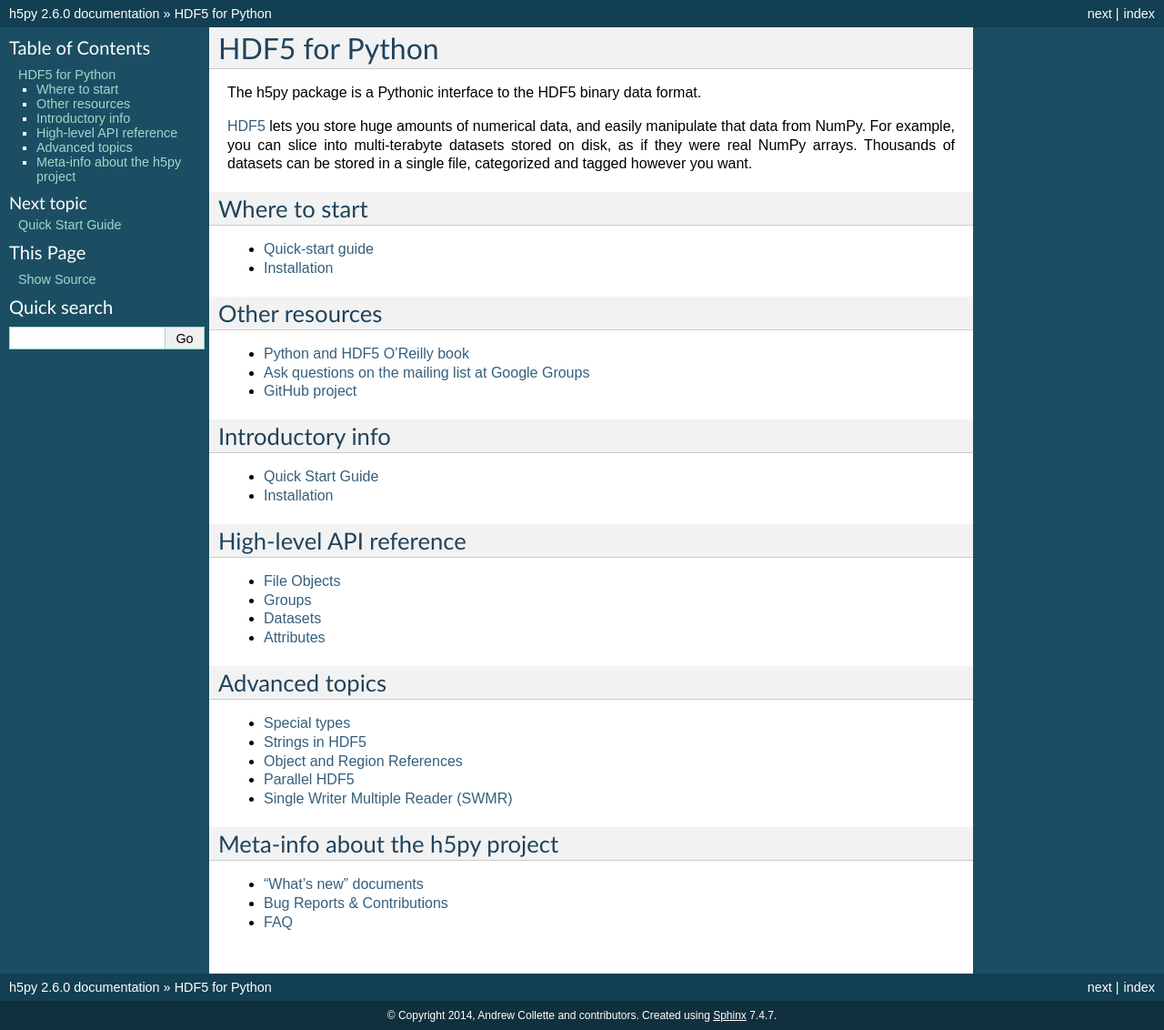
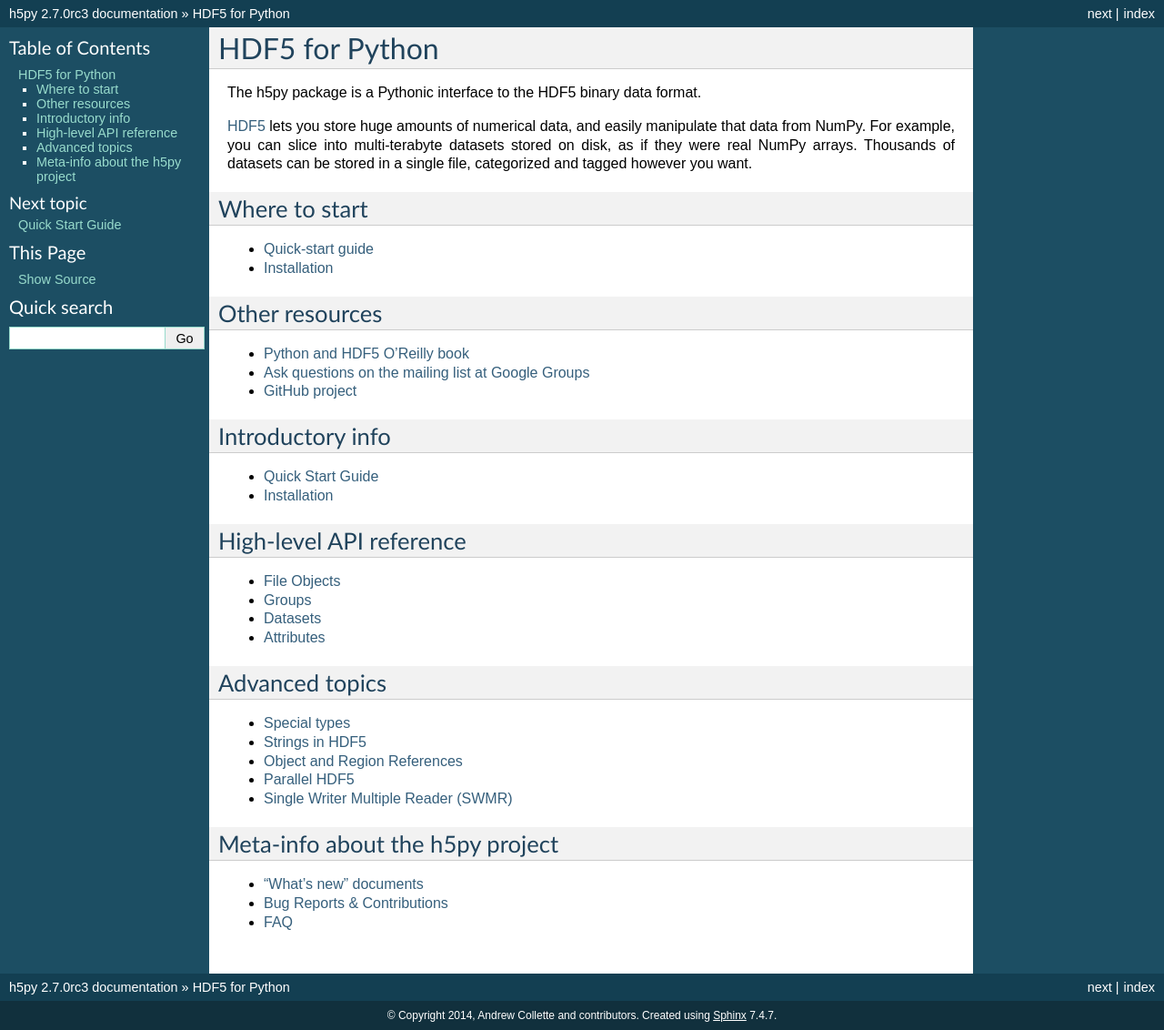
Before and after one commit to h5py/h5py, a Sphinx documentation site: the page built from docs/index.rst, in a window 1280 px wide. Shown: the whole page at 91% size. Built offline with Sphinx 7.4.7, drawn with Linux system fonts in a browser that asks for light colours; pages that are not in the unit, such as notebooks, are missing from menus.

Commit message:
REL: 2.7.0rc3
 - bug fixes for little endian and ppc64el architecture

```diff
--- a/docs/conf.py
+++ b/docs/conf.py
@@ -53,9 +53,9 @@
 # built documents.
 #
 # The short X.Y version.
-version = '2.6'
+version = '2.7'
 # The full version, including alpha/beta/rc tags.
-release = '2.6.0'
+release = '2.7.0rc3'
 
 # The language for content autogenerated by Sphinx. Refer to documentation
 # for a list of supported languages.
--- a/h5py/version.py
+++ b/h5py/version.py
@@ -18,7 +18,7 @@
 import sys
 import numpy
 
-version = "2.6.0"
+version = "2.7.0rc3"
 
 _exp = _sv(version)
 
--- a/setup.py
+++ b/setup.py
@@ -22,7 +22,7 @@
 import setup_build, setup_configure
 
 
-VERSION = '2.7.0rc2'
+VERSION = '2.7.0rc3'
 
 NUMPY_DEP = 'numpy>=1.7'
 
```
